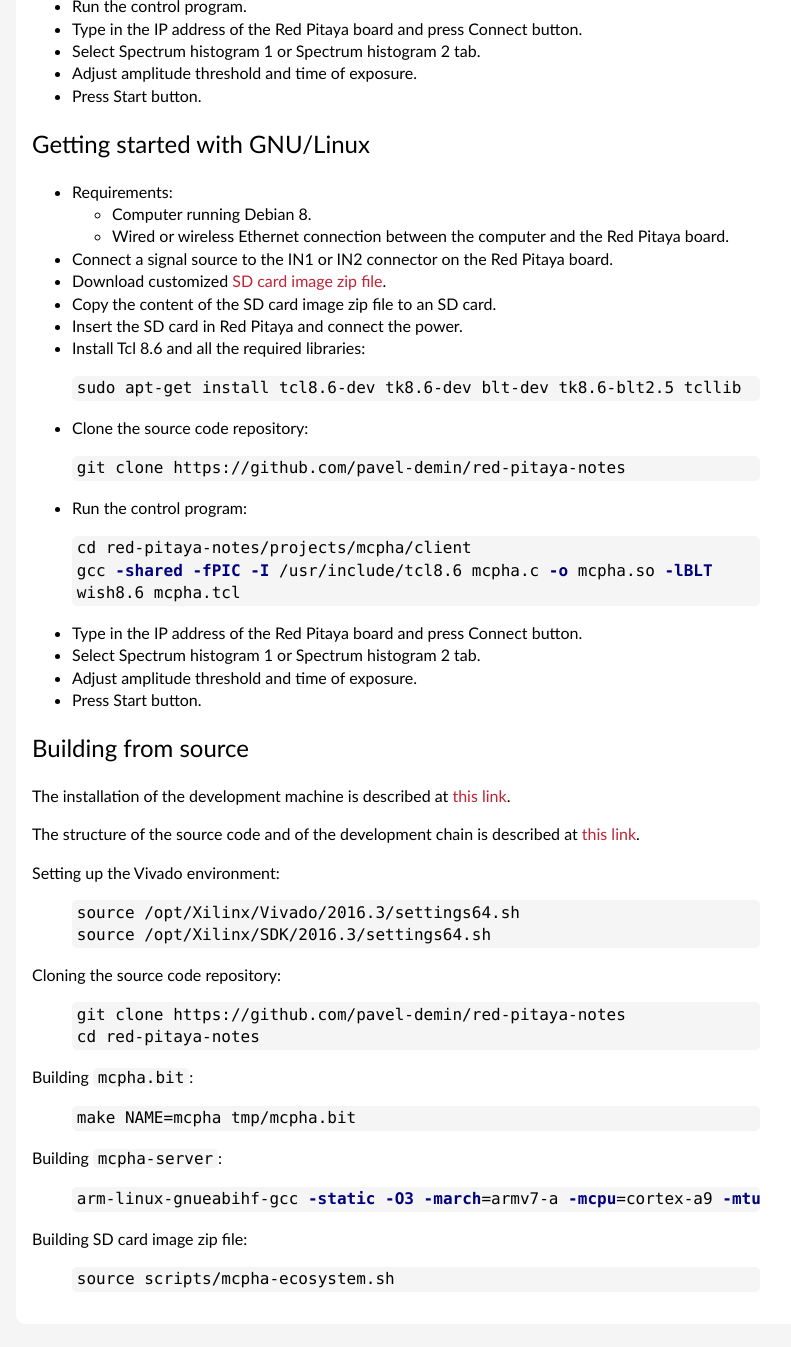
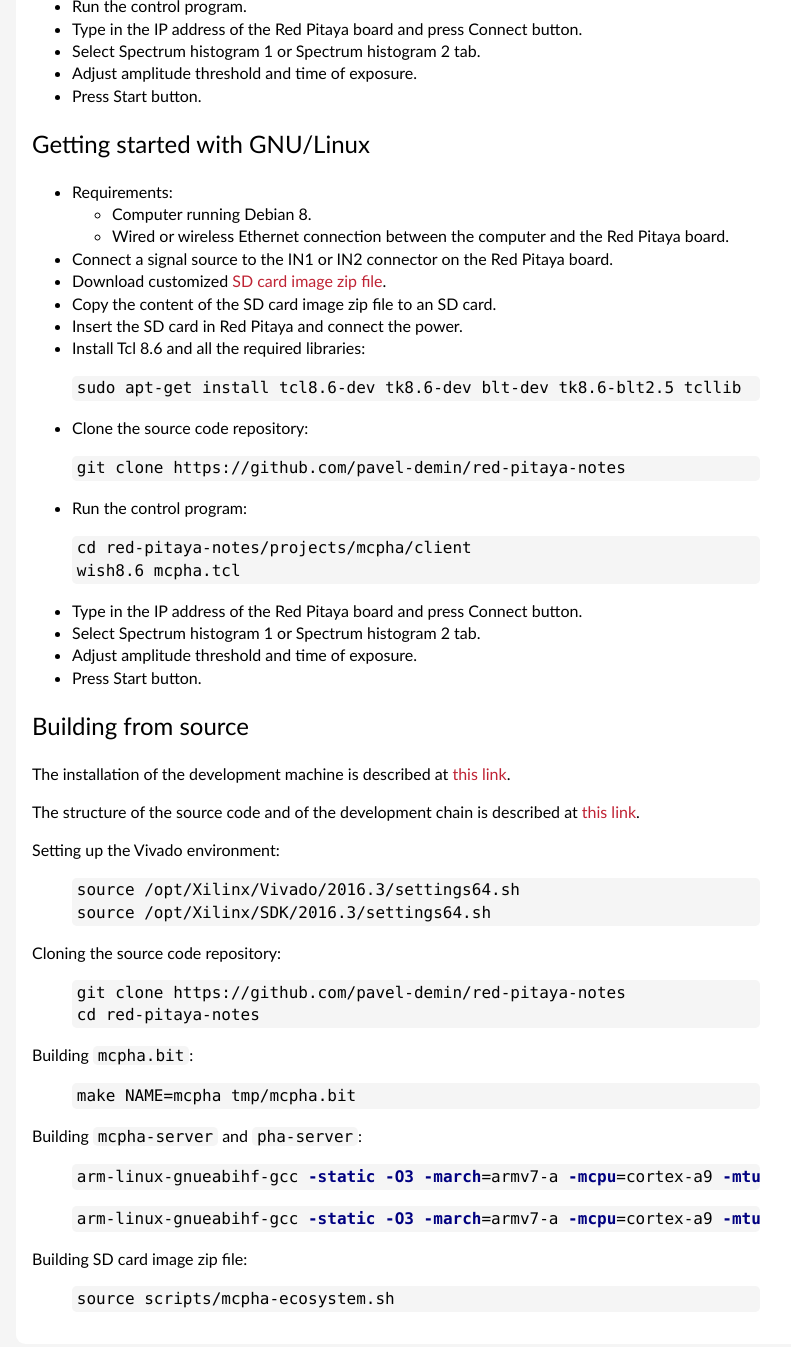
Before and after one commit to pavel-demin/red-pitaya-notes, a Jekyll site: the page built from mcpha.md, in a window 1280 px wide and 1400 px high, scrolled down 1881 px. Shown: the top 1347 px of the window, without its empty margins (224-1015 px from the left). Built offline with Jekyll 4.4.1, drawn with Linux system fonts in a browser that asks for light colours; some of the changed text lies outside the part shown.

Commit message:
update mcpha

```diff
--- a/mcpha.md
+++ b/mcpha.md
@@ -20,9 +20,9 @@
 
 ![Multichannel Pulse Height Analyzer]({{ "/img/mcpha.png" | prepend: site.baseurl }})
 
-The [projects/mcpha](https://github.com/pavel-demin/red-pitaya-notes/tree/master/projects/mcpha) directory contains four Tcl files: [block_design.tcl](https://github.com/pavel-demin/red-pitaya-notes/blob/master/projects/mcpha/block_design.tcl), [hst.tcl](https://github.com/pavel-demin/red-pitaya-notes/blob/master/projects/mcpha/hst.tcl), [osc.tcl](https://github.com/pavel-demin/red-pitaya-notes/blob/master/projects/mcpha/osc.tcl), [gen.tcl](https://github.com/pavel-demin/red-pitaya-notes/blob/master/projects/mcpha/gen.tcl). The code in these files instantiates, configures and interconnects all the needed IP cores.
+The [projects/mcpha](https://github.com/pavel-demin/red-pitaya-notes/tree/master/projects/mcpha) directory contains five Tcl files: [block_design.tcl](https://github.com/pavel-demin/red-pitaya-notes/blob/master/projects/mcpha/block_design.tcl), [pha.tcl](https://github.com/pavel-demin/red-pitaya-notes/blob/master/projects/mcpha/pha.tcl), [hst.tcl](https://github.com/pavel-demin/red-pitaya-notes/blob/master/projects/mcpha/hst.tcl), [osc.tcl](https://github.com/pavel-demin/red-pitaya-notes/blob/master/projects/mcpha/osc.tcl), [gen.tcl](https://github.com/pavel-demin/red-pitaya-notes/blob/master/projects/mcpha/gen.tcl). The code in these files instantiates, configures and interconnects all the needed IP cores.
 
-The source code of the [R](http://www.r-project.org) script used to calculate the coefficients of the FIR filter can be found in [projects/mcpha/fir_0.r](https://github.com/pavel-demin/red-pitaya-notes/blob/master/projects/mcpha/fir_0.r).
+The source code of the [R](http://www.r-project.org) script used to calculate the coefficients of the FIR filter can be found in [projects/mcpha/filters/fir_0.r](https://github.com/pavel-demin/red-pitaya-notes/blob/master/projects/mcpha/filters/fir_0.r).
 
 Software
 -----
@@ -43,7 +43,7 @@
  - Download customized [SD card image zip file](https://www.dropbox.com/sh/5fy49wae6xwxa8a/AABFn0Tal_b23MT_E3PSCAjZa/mcpha/ecosystem-0.95-1-6deb253-mcpha.zip?dl=1).
  - Copy the content of the SD card image zip file to an SD card.
  - Insert the SD card in Red Pitaya and connect the power.
- - Download and unpack the [control program](https://www.dropbox.com/sh/5fy49wae6xwxa8a/AAAjKn9z46erVWpZbC2arhwba/mcpha/mcpha-win32-20160103.zip?dl=1).
+ - Download and unpack the [control program](https://www.dropbox.com/sh/5fy49wae6xwxa8a/AAAi-JAVIf25RJXHQW1O17xJa/mcpha/mcpha-win32-20161202.zip?dl=1).
  - Run the control program.
  - Type in the IP address of the Red Pitaya board and press Connect button.
  - Select Spectrum histogram 1 or Spectrum histogram 2 tab.
@@ -71,7 +71,6 @@
  - Run the control program:
 {% highlight bash %}
 cd red-pitaya-notes/projects/mcpha/client
-gcc -shared -fPIC -I /usr/include/tcl8.6 mcpha.c -o mcpha.so -lBLT
 wish8.6 mcpha.tcl
 {% endhighlight %}
  - Type in the IP address of the Red Pitaya board and press Connect button.
@@ -103,9 +102,12 @@
 make NAME=mcpha tmp/mcpha.bit
 {% endhighlight %}
 
-Building `mcpha-server`:
+Building `mcpha-server` and `pha-server`:
 {% highlight bash %}
-arm-linux-gnueabihf-gcc -static -O3 -march=armv7-a -mcpu=cortex-a9 -mtune=cortex-a9 -mfpu=neon -mfloat-abi=hard projects/mcpha/server/mcpha-server.c -o mcpha-server -lm
+arm-linux-gnueabihf-gcc -static -O3 -march=armv7-a -mcpu=cortex-a9 -mtune=cortex-a9 -mfpu=neon -mfloat-abi=hard projects/mcpha/server/mcpha-server.c -o mcpha-server
+{% endhighlight %}
+{% highlight bash %}
+arm-linux-gnueabihf-gcc -static -O3 -march=armv7-a -mcpu=cortex-a9 -mtune=cortex-a9 -mfpu=neon -mfloat-abi=hard projects/mcpha/server/pha-server.c -o pha-server -lpthread
 {% endhighlight %}
 
 Building SD card image zip file:
```
